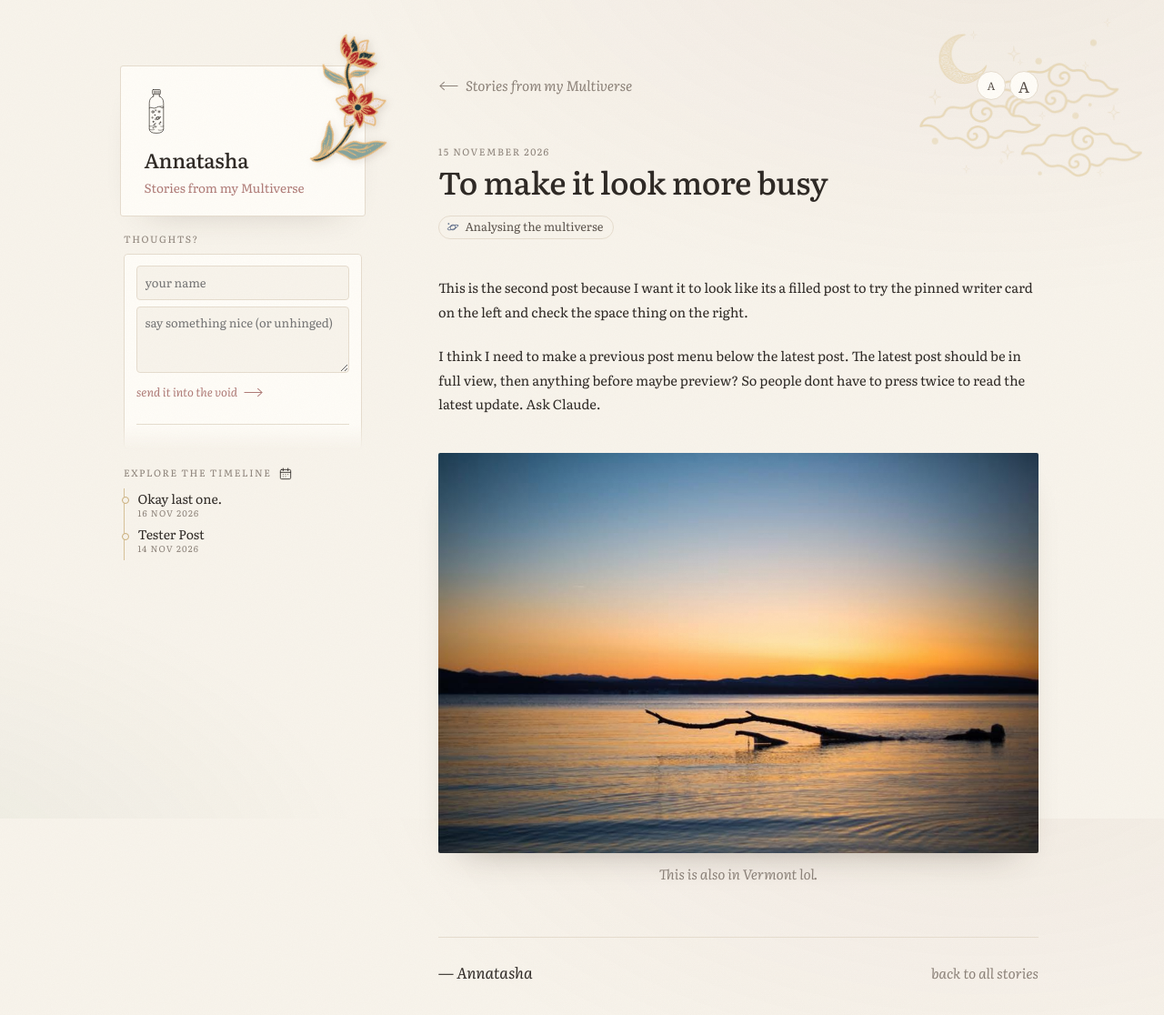
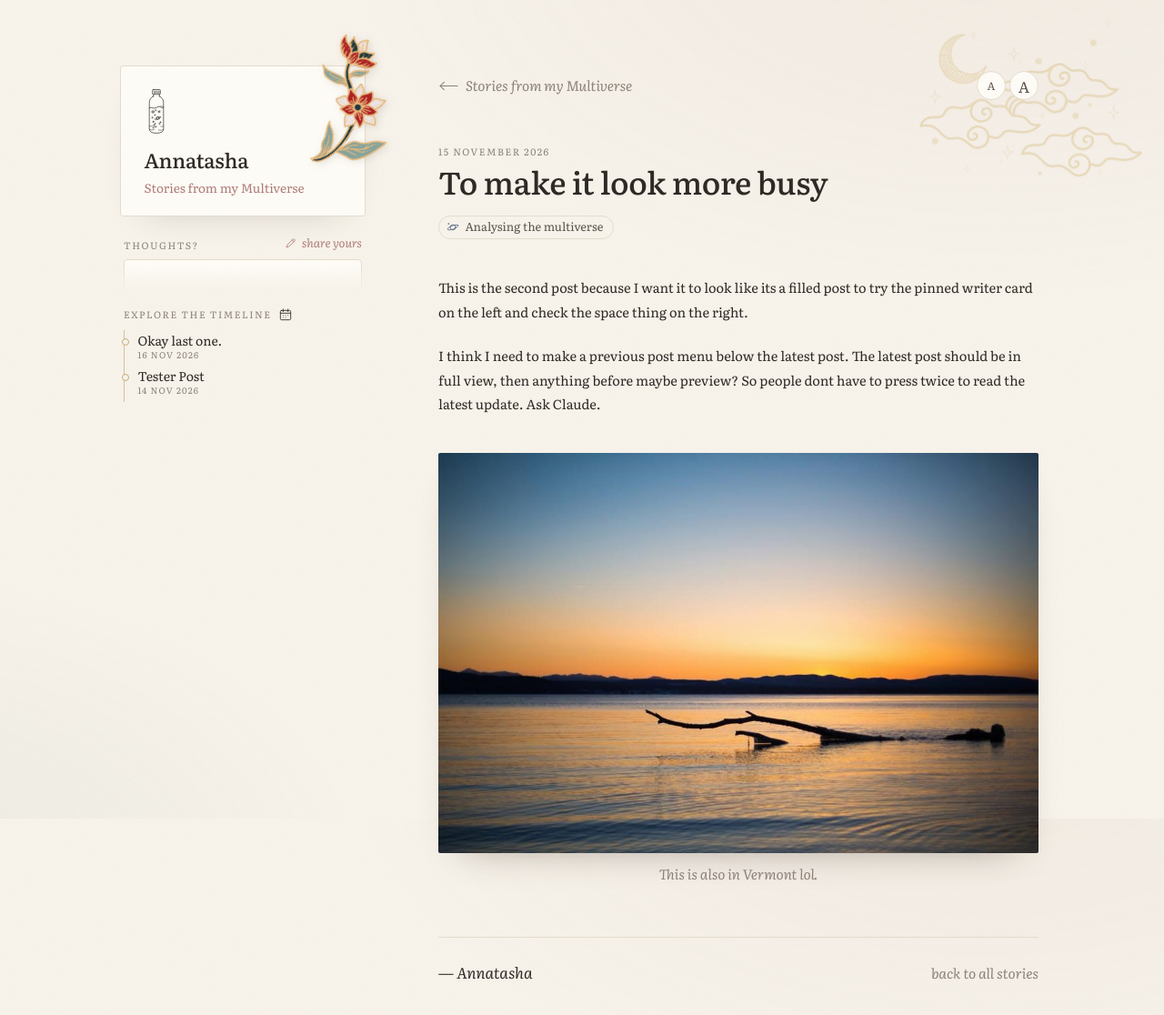
Before and after one commit to joliecodes/annatasha, a Jekyll site: the page built from _posts/2026-11-15-to-make-it-look-more-busy.md, in a window 1280 px wide and 1180 px high. Shown: the top 1116 px of the window at 91% size. Built offline with Jekyll 4.4.1, drawn with Linux system fonts in a browser that asks for light colours.

Commit message:
Thoughts: notes first, share yours opens the form, real send button
Co-Authored-By: Claude Opus 5.5 <noreply@anthropic.com>
Claude-Session: https://claude.ai/code/session_01H42t2MWQU4LZnCXKDr1JmC

```diff
--- a/_data/comments.yml
+++ b/_data/comments.yml
@@ -4,6 +4,7 @@
 api: "https://annatasha-comments.joliecodes.workers.dev"
 turnstile_sitekey: "0x4AAAAAAGC87LwolhptNBgz"
 heading: "Thoughts?"
+share_label: "share yours"
 button: "send it into the void"
 name_placeholder: "your name"
 message_placeholder: "say something nice (or unhinged)"
--- a/_includes/comments.html
+++ b/_includes/comments.html
@@ -1,12 +1,15 @@
 {% if site.data.comments.api != "" and site.data.comments.turnstile_sitekey != "" %}
 <section class="thoughts" id="thoughts" data-api="{{ site.data.comments.api }}" data-sitekey="{{ site.data.comments.turnstile_sitekey }}" data-post="{{ page.url }}" data-title="{{ page.title | escape }}" data-thanks="{{ site.data.comments.thanks | escape }}" data-empty="{{ site.data.comments.empty | escape }}" hidden>
-  <p class="kicker thoughts-head">{{ site.data.comments.heading }}</p>
+  <div class="thoughts-top">
+    <p class="kicker thoughts-head">{{ site.data.comments.heading }}</p>
+    <button type="button" class="thoughts-toggle" aria-expanded="false"><svg viewBox="0 0 24 24" fill="none" stroke="currentColor" stroke-width="1.4" stroke-linecap="round" stroke-linejoin="round" aria-hidden="true"><path d="M4 20l4.2-1 10.6-10.6a1.8 1.8 0 0 0 0-2.5l-.7-.7a1.8 1.8 0 0 0-2.5 0L5 15.8 4 20z"/><path d="M13.8 6.6l3.6 3.6"/></svg>{{ site.data.comments.share_label }}</button>
+  </div>
   <div class="thoughts-scroll">
-    <form class="thoughts-form" novalidate>
+    <form class="thoughts-form" novalidate hidden>
       <input name="name" type="text" maxlength="60" placeholder="{{ site.data.comments.name_placeholder | escape }}" aria-label="Your name" required>
       <textarea name="message" rows="3" maxlength="2000" placeholder="{{ site.data.comments.message_placeholder | escape }}" aria-label="Your thought" required></textarea>
       <div class="thoughts-captcha"></div>
-      <button type="submit" class="thoughts-send">{{ site.data.comments.button }} <svg viewBox="0 0 24 12" fill="none" stroke="currentColor" stroke-width="1.1" stroke-linecap="round" stroke-linejoin="round" aria-hidden="true"><path d="M1 6h21M17 1.5 22 6l-5 4.5"/></svg></button>
+      <button type="submit" class="thoughts-send">{{ site.data.comments.button }}</button>
       <p class="thoughts-status" aria-live="polite"></p>
     </form>
     <ol class="thoughts-list"></ol>
--- a/admin/config.yml
+++ b/admin/config.yml
@@ -88,6 +88,7 @@ collections:
         file: _data/comments.yml
         fields:
           - { label: Heading, name: heading, widget: string }
+          - { label: Link that opens the form, name: share_label, widget: string }
           - { label: Button text, name: button, widget: string }
           - { label: Name box hint, name: name_placeholder, widget: string }
           - { label: Message box hint, name: message_placeholder, widget: string }
--- a/assets/comments.js
+++ b/assets/comments.js
@@ -53,6 +53,16 @@
   }
   form.addEventListener('focusin', loadTurnstile);
 
+  var toggle = box.querySelector('.thoughts-toggle'), scroller = box.querySelector('.thoughts-scroll');
+  toggle.addEventListener('click', function () {
+    var open = form.hidden;
+    form.hidden = !open;
+    toggle.setAttribute('aria-expanded', open);
+    toggle.classList.toggle('is-open', open);
+    if (open) { scroller.scrollTop = 0; loadTurnstile(); form.name.focus({ preventScroll: true }); }
+    if (window.fitSide) window.fitSide();
+  });
+
   form.addEventListener('submit', function (e) {
     e.preventDefault();
     var name = form.name.value.trim(), message = form.message.value.trim();
--- a/assets/style.css
+++ b/assets/style.css
@@ -200,17 +200,26 @@ h1,h2{font-weight:500;letter-spacing:-.01em;line-height:1.15}
 /* ---------- Thoughts? ---------- */
 .thoughts{margin-top:1.1rem;padding:0 .25rem}
 .thoughts-head{text-transform:uppercase;letter-spacing:.14em;font-size:.66rem;color:var(--muted);font-style:normal;margin:0 0 .5rem}
-.thoughts-scroll{max-height:300px;overflow-y:auto;overscroll-behavior:contain;background:var(--card);border:1px solid var(--line);border-radius:4px;padding:.75rem .8rem .2rem;
+.thoughts-scroll{max-height:300px;overflow-y:auto;overscroll-behavior:contain;background:var(--card);border:1px solid var(--line);border-radius:4px;padding:.4rem .8rem .2rem;
   -webkit-mask-image:linear-gradient(to bottom,#000 calc(100% - 28px),transparent);mask-image:linear-gradient(to bottom,#000 calc(100% - 28px),transparent);scrollbar-width:thin}
+.thoughts-form{margin-top:.4rem}
 .thoughts-form input,.thoughts-form textarea{display:block;width:100%;font:inherit;font-size:.82rem;color:var(--ink);background:var(--paper);border:1px solid var(--line);border-radius:4px;padding:.45rem .55rem;margin:0 0 .4rem}
 .thoughts-form textarea{resize:vertical;min-height:62px;line-height:1.45}
 .thoughts-form input:focus,.thoughts-form textarea:focus{outline:none;border-color:var(--rose)}
 .thoughts-captcha:empty{display:none}
-.thoughts-send{display:inline-flex;align-items:center;gap:.45rem;font:inherit;font-size:.8rem;font-style:italic;color:var(--rose);background:none;border:0;padding:.15rem 0;cursor:pointer}
-.thoughts-send svg{width:22px;height:11px;transition:transform .25s}.thoughts-send:hover svg{transform:translateX(3px)}
-.thoughts-send:disabled{opacity:.5;cursor:default}
+.thoughts-top{display:flex;align-items:baseline;justify-content:space-between;gap:.5rem;margin:0 0 .5rem}
+.thoughts-top .thoughts-head{margin:0}
+.thoughts-toggle{display:inline-flex;align-items:center;gap:.3rem;font:inherit;font-size:.8rem;font-style:italic;color:var(--rose);background:none;border:0;padding:0;cursor:pointer}
+.thoughts-toggle svg{width:14px;height:14px}
+.thoughts-toggle:hover,.thoughts-toggle.is-open{text-decoration:underline;text-underline-offset:3px}
+.thoughts-form{padding-bottom:.2rem}
+.thoughts-send{display:inline-block;font:inherit;font-size:.8rem;color:#fffdf8;background:var(--rose);border:0;border-radius:999px;padding:.42rem 1rem;cursor:pointer;transition:background .2s,transform .2s}
+.thoughts-send:hover{background:#9a6965}
+.thoughts-send:active{transform:translateY(1px)}
+.thoughts-send:disabled{opacity:.55;cursor:default}
 .thoughts-status{font-size:.75rem;font-style:italic;color:var(--muted);margin:.2rem 0 .3rem;min-height:1em}
-.thoughts-list{list-style:none;margin:.4rem 0 1.4rem;padding:0;border-top:1px solid var(--line)}
+.thoughts-list{list-style:none;margin:0 0 1.4rem;padding:0}
+.thoughts-form:not([hidden]) + .thoughts-list{margin-top:.5rem;border-top:1px solid var(--line)}
 .thought{padding:.65rem 0;border-bottom:1px solid var(--line)}
 .thought:last-child{border-bottom:0}
 .thought-meta{display:flex;justify-content:space-between;align-items:baseline;gap:.5rem;margin:0 0 .15rem}
```
